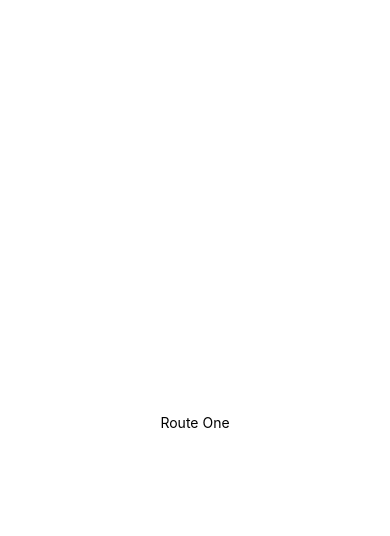
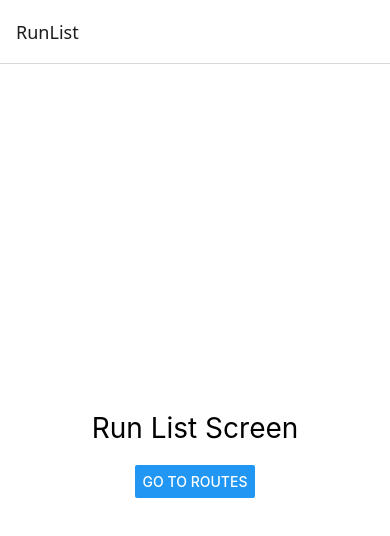
Before and after one commit to RobinSchepersPXL/Web-Expert-2_PE_25-26, a React Native app in the folder RouteOne/: screen /RunList in a window 390 px wide. Shown: the top 536 px of the page. Built offline with nearby package versions, Linux system fonts and the light colour scheme.

Commit message:
paketten geieenstaleerd plus aanpassingen aan home page

```diff
--- a/RouteOne/App.js
+++ b/RouteOne/App.js
@@ -1,20 +1,21 @@
-import { StatusBar } from 'expo-status-bar';
-import { StyleSheet, Text, View } from 'react-native';
+import { NavigationContainer } from '@react-navigation/native';
+import { createNativeStackNavigator } from '@react-navigation/native-stack';
+import { SafeAreaProvider } from 'react-native-safe-area-context';
+
+import RunListScreen from './src/screens/RunListScreen';
+import RoutesScreen from './src/screens/RoutesScreen';
+
+const Stack = createNativeStackNavigator();
 
 export default function App() {
   return (
-    <View style={styles.container}>
-      <Text>Route One</Text>
-      <StatusBar style="auto" />
-    </View>
+    <SafeAreaProvider>
+      <NavigationContainer>
+        <Stack.Navigator>
+          <Stack.Screen name="RunList" component={RunListScreen} />
+          <Stack.Screen name="Routes" component={RoutesScreen} />
+        </Stack.Navigator>
+      </NavigationContainer>
+    </SafeAreaProvider>
   );
 }
-
-const styles = StyleSheet.create({
-  container: {
-    flex: 1,
-    backgroundColor: '#fff',
-    alignItems: 'center',
-    justifyContent: 'center',
-  },
-});
--- a/RouteOne/package.json
+++ b/RouteOne/package.json
@@ -9,10 +9,14 @@
     "web": "expo start --web"
   },
   "dependencies": {
+    "@react-navigation/native": "^7.2.2",
+    "@react-navigation/native-stack": "^7.14.11",
     "expo": "~54.0.33",
     "expo-status-bar": "~3.0.9",
     "react": "19.1.0",
-    "react-native": "0.81.5"
+    "react-native": "0.81.5",
+    "react-native-safe-area-context": "~5.6.0",
+    "react-native-screens": "~4.16.0"
   },
   "private": true
 }
--- a/RouteOne/src/screens/RoutesScreen.js
+++ b/RouteOne/src/screens/RoutesScreen.js
@@ -1,9 +1,27 @@
-import { View, Text } from 'react-native';
+import { View, Text, Button, StyleSheet } from 'react-native';
 
-export default function RunListScreen() {
+export default function RunListScreen({ navigation }) {
   return (
-    <View>
-      <Text>Routes Screen</Text>
+    <View style={styles.container}>
+      <Text style={styles.title}>Run List Screen</Text>
+      <Button
+        title="Go to Routes"
+        onPress={() => navigation.navigate('Routes')}
+      />
     </View>
   );
 }
+
+const styles = StyleSheet.create({
+  container: {
+    flex: 1,
+    backgroundColor: '#ffffff',
+    justifyContent: 'center',
+    alignItems: 'center',
+    padding: 20,
+  },
+  title: {
+    fontSize: 28,
+    marginBottom: 20,
+  },
+});
--- a/RouteOne/src/screens/RunListScreen.js
+++ b/RouteOne/src/screens/RunListScreen.js
@@ -1,9 +1,27 @@
-import { View, Text } from 'react-native';
+import { View, Text, Button, StyleSheet } from 'react-native';
 
-export default function RunListScreen() {
+export default function RunListScreen({ navigation }) {
   return (
-    <View>
-      <Text>Run List Screen</Text>
+    <View style={styles.container}>
+      <Text style={styles.title}>Run List Screen</Text>
+      <Button
+        title="Go to Routes"
+        onPress={() => navigation.navigate('Routes')}
+      />
     </View>
   );
 }
+
+const styles = StyleSheet.create({
+  container: {
+    flex: 1,
+    backgroundColor: '#ffffff',
+    justifyContent: 'center',
+    alignItems: 'center',
+    padding: 20,
+  },
+  title: {
+    fontSize: 28,
+    marginBottom: 20,
+  },
+});
```
Also changed, not shown: 1 other file (tests, documents, lock files or other folders).
